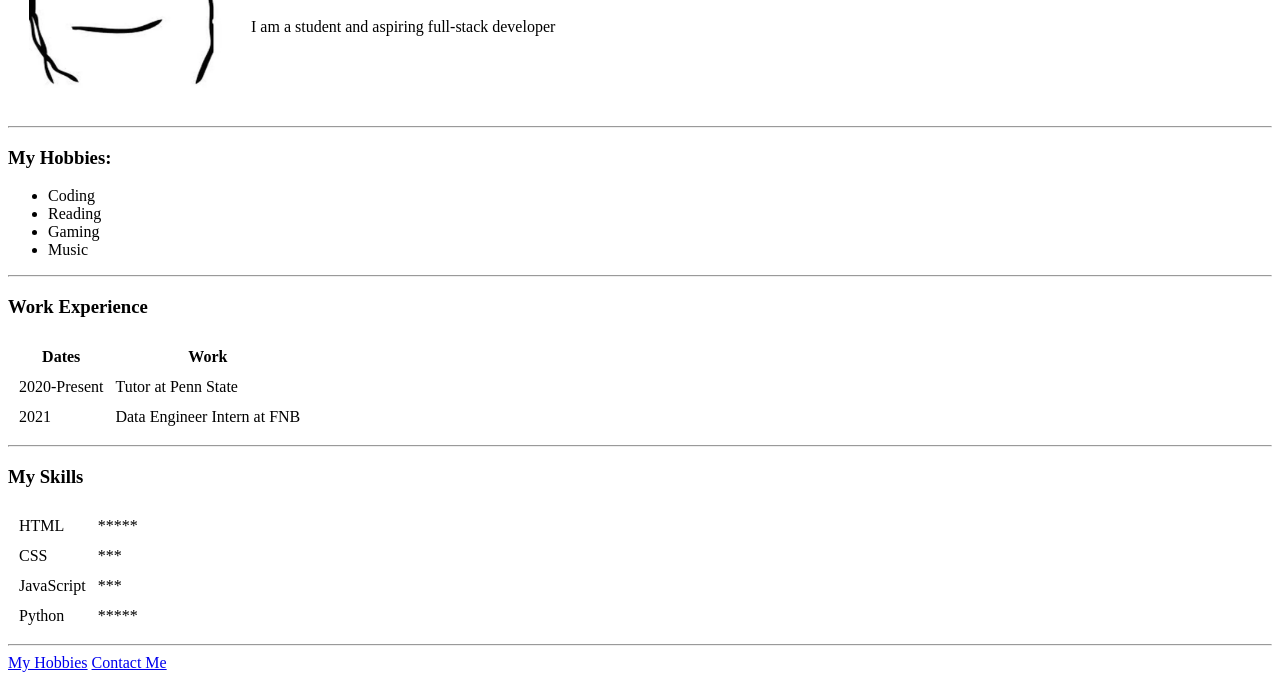
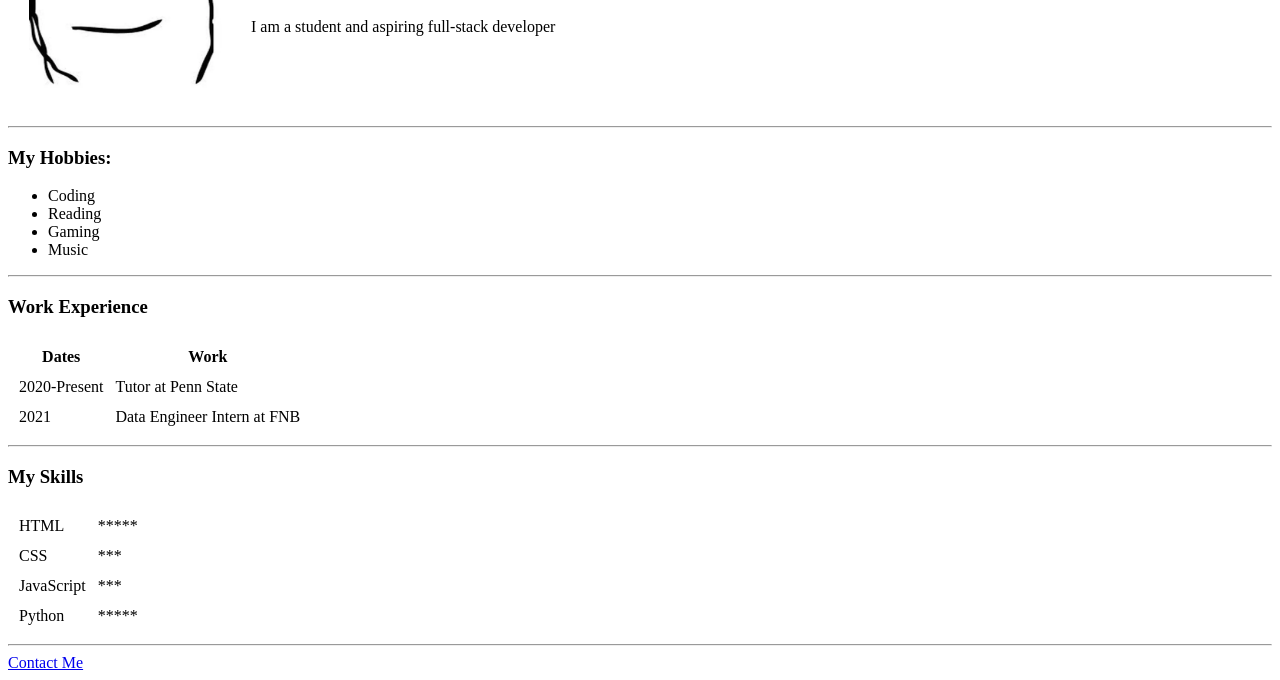
Before and after one commit to charliemayne/cv, a plain HTML site: page index.html in a window 1280 px wide. Shown: the part 136-816 px from the top of the page. Drawn offline with Linux system fonts and the light colour scheme.

Commit message:
Removed link to hobbies page

```diff
--- a/index.html
+++ b/index.html
@@ -73,7 +73,6 @@
 
         <hr>
 
-        <a href="hobbies.html">My Hobbies</a>
         <a href="contact.html">Contact Me</a>
     </body>
 </html>
```
